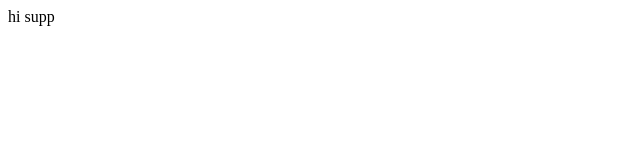
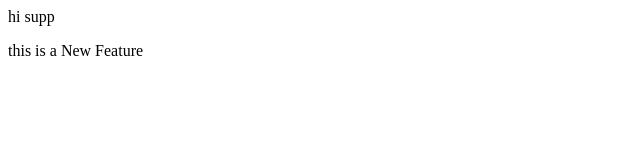
Before and after one commit to practising-git/local-repo, a plain HTML site: page index.html in a window 1280 px wide. Shown: the whole page, without its empty margins (0-640 px from the left). Drawn offline with Linux system fonts and the light colour scheme.

Commit message:
new feature

```diff
--- a/index.html
+++ b/index.html
@@ -1 +1,2 @@
 <p>hi supp</p>
+<p>this is a New Feature </p>
```
